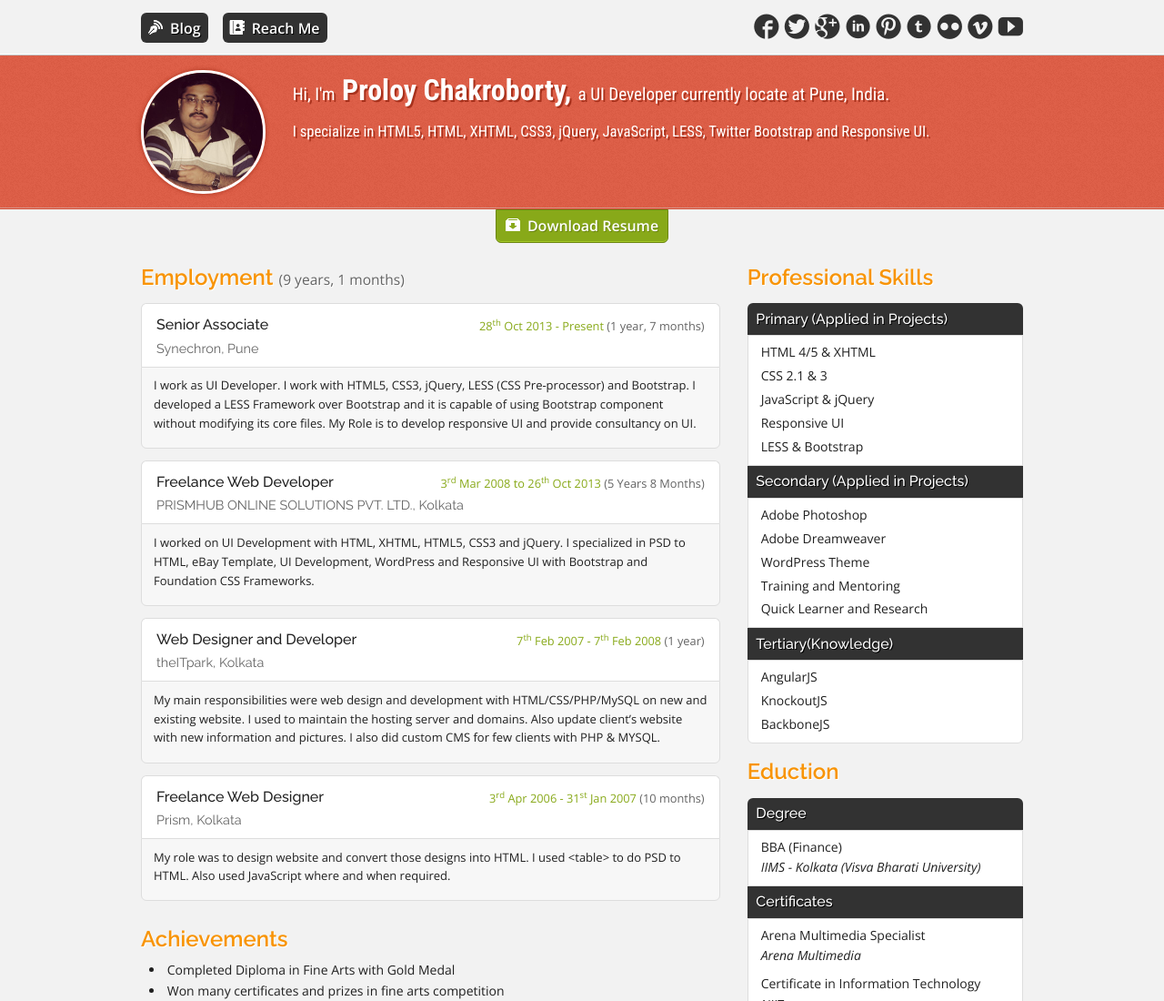
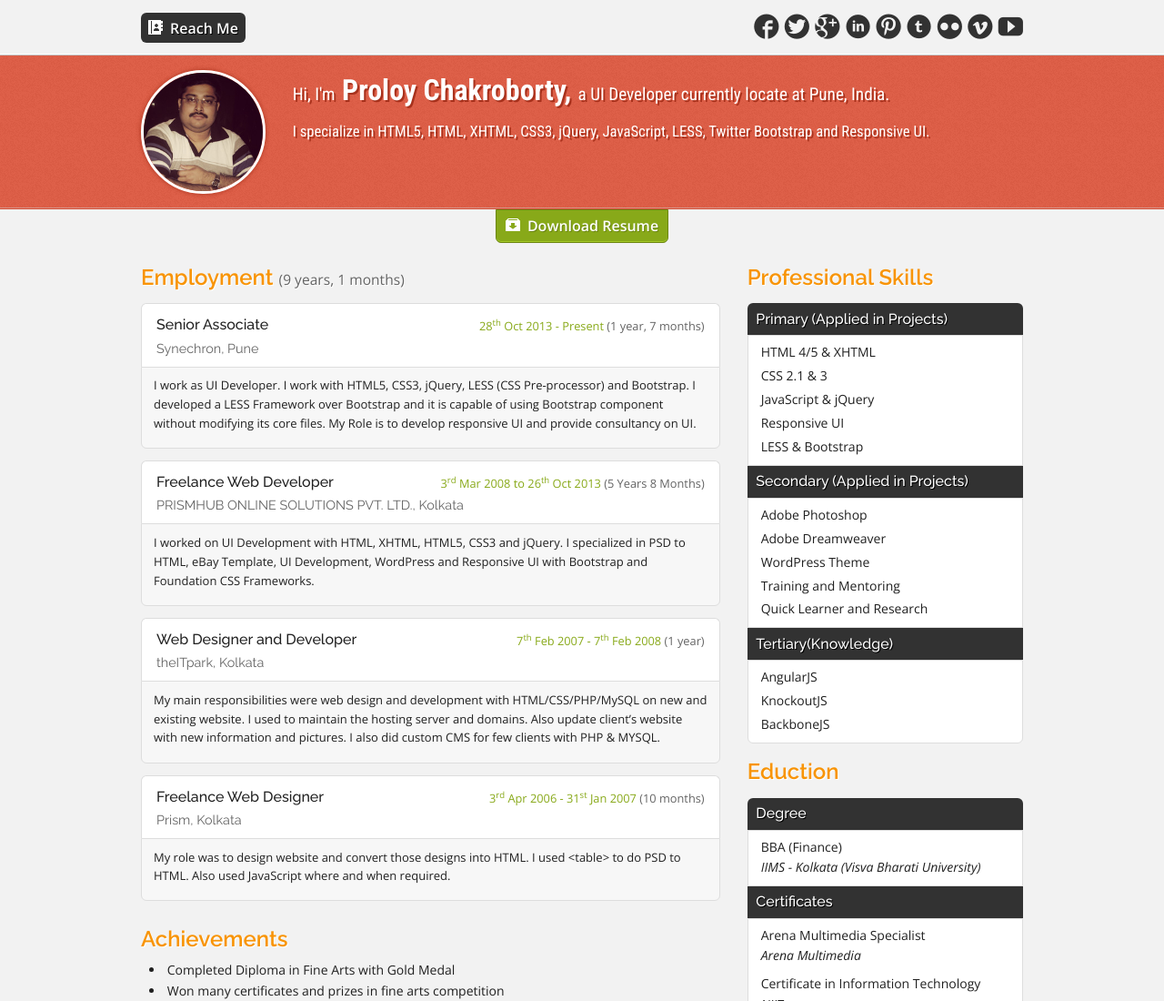
Before and after one commit to proloychakroborty/proloychakroborty.github.io, a plain HTML site: page index.html in a window 1280 px wide. Shown: the top 1100 px of the page at 91% size. Drawn offline with nearby package versions, Linux system fonts and the light colour scheme.

Commit message:
Updated Resume

```diff
--- a/index.html
+++ b/index.html
@@ -25,7 +25,7 @@
             <nav>
                 <ul id="nav">
                     <!--<li><a href="portfolio.html"><i aria-hidden="true" class="socialicon-briefcase"></i>Portfolio</a></li>-->
-                    <li><a href="http://www.proloychakroborty.com/" target="_blank"><i aria-hidden="true" class="socialicon-blog"></i>Blog</a></li>
+                    <!--<li><a href="http://www.proloychakroborty.com/" target="_blank"><i aria-hidden="true" class="socialicon-blog"></i>Blog</a></li>-->
                     <li><a href="contact.html" class="revealmodal"><i aria-hidden="true" class="socialicon-address-book"></i>Reach Me</a></li>
                 </ul>
             </nav>
```
